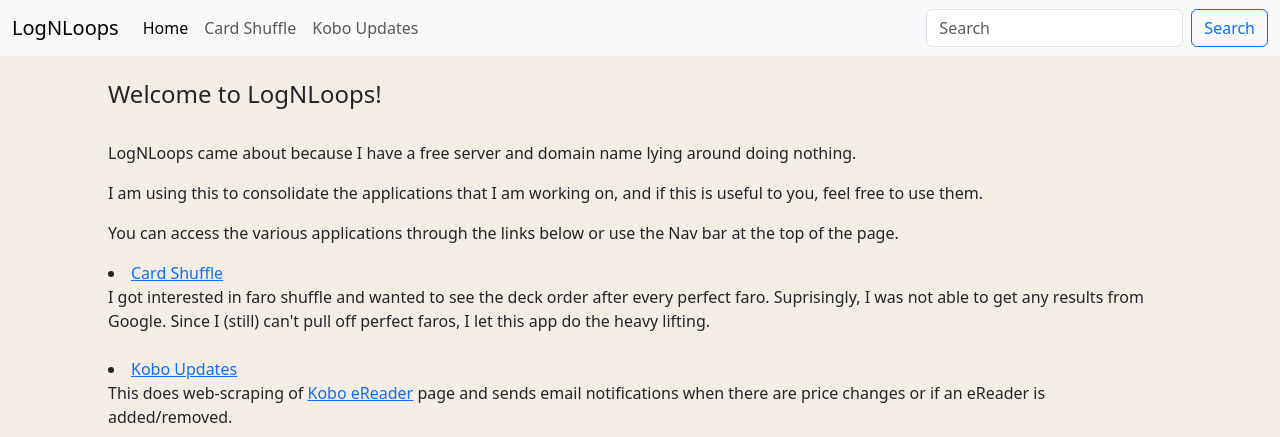
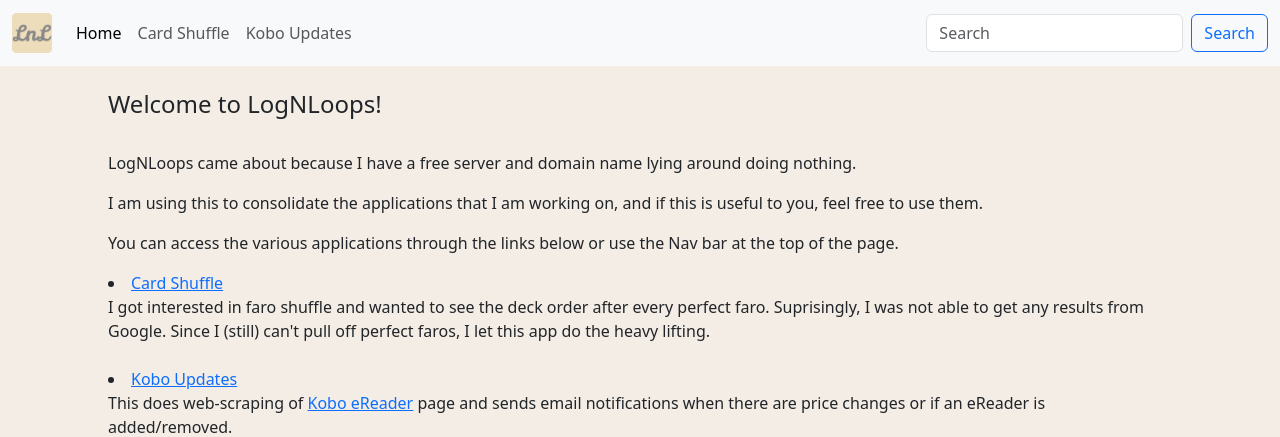
Before and after one commit to jaceygan/cardshuffle, a Flask app: page / in a window 1280 px wide. Shown: the top 437 px of the page. Run offline with Flask 3, Linux system fonts and the light colour scheme.

Commit message:
added page icon in navbar

```diff
--- a/templates/header.html
+++ b/templates/header.html
@@ -14,7 +14,8 @@
 <body style="background-color:#F4EDE5">
     <nav class="navbar navbar-expand-lg bg-body-tertiary">
         <div class="container-fluid">
-            <a class="navbar-brand" href="#">LogNLoops</a>
+            <a class="navbar-brand" href="#"><img src="/static/favicon_io/android-chrome-192x192.png" alt="LogNLoops"
+                    style="width:40px"></a>
             <button class="navbar-toggler" type="button" data-bs-toggle="collapse"
                 data-bs-target="#navbarSupportedContent" aria-controls="navbarSupportedContent" aria-expanded="false"
                 aria-label="Toggle navigation">
```
